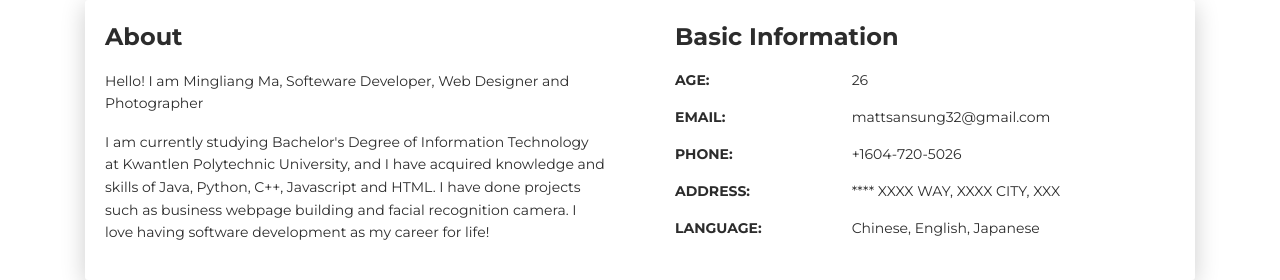
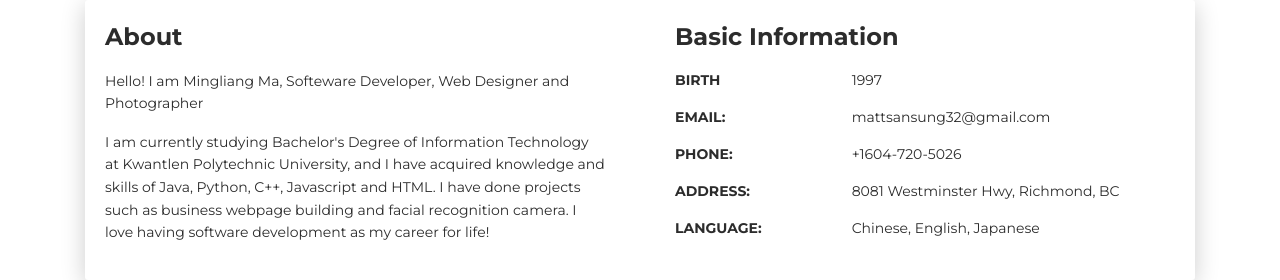
Before and after one commit to mattsansung/resume, a plain HTML site: page index.html in a window 1280 px wide. Shown: the part 620-900 px from the top of the page. Drawn offline with Linux system fonts and the light colour scheme.

Commit message:
Update index.html

```diff
--- a/index.html
+++ b/index.html
@@ -75,8 +75,8 @@
           <div class="card-body">
             <div class="h4 mt-0 title">Basic Information</div>
             <div class="row">
-              <div class="col-sm-4"><strong class="text-uppercase">Age:</strong></div>
-              <div class="col-sm-8">26</div>
+              <div class="col-sm-4"><strong class="text-uppercase">Birth</strong></div>
+              <div class="col-sm-8">1997</div>
             </div>
             <div class="row mt-3">
               <div class="col-sm-4"><strong class="text-uppercase">Email:</strong></div>
@@ -88,7 +88,7 @@
             </div>
             <div class="row mt-3">
               <div class="col-sm-4"><strong class="text-uppercase">Address:</strong></div>
-              <div class="col-sm-8">**** XXXX WAY, XXXX CITY, XXX</div>
+              <div class="col-sm-8">8081 Westminster Hwy, Richmond, BC</div>
             </div>
             <div class="row mt-3">
               <div class="col-sm-4"><strong class="text-uppercase">Language:</strong></div>
```
